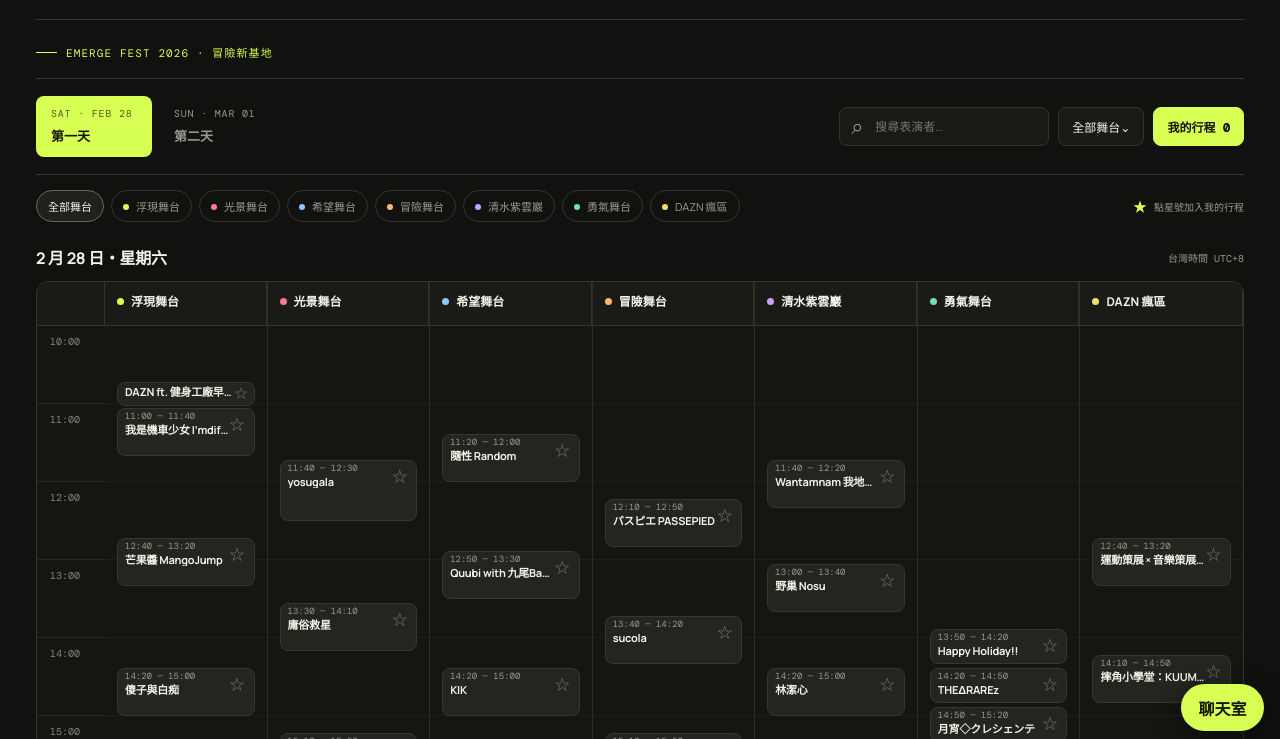
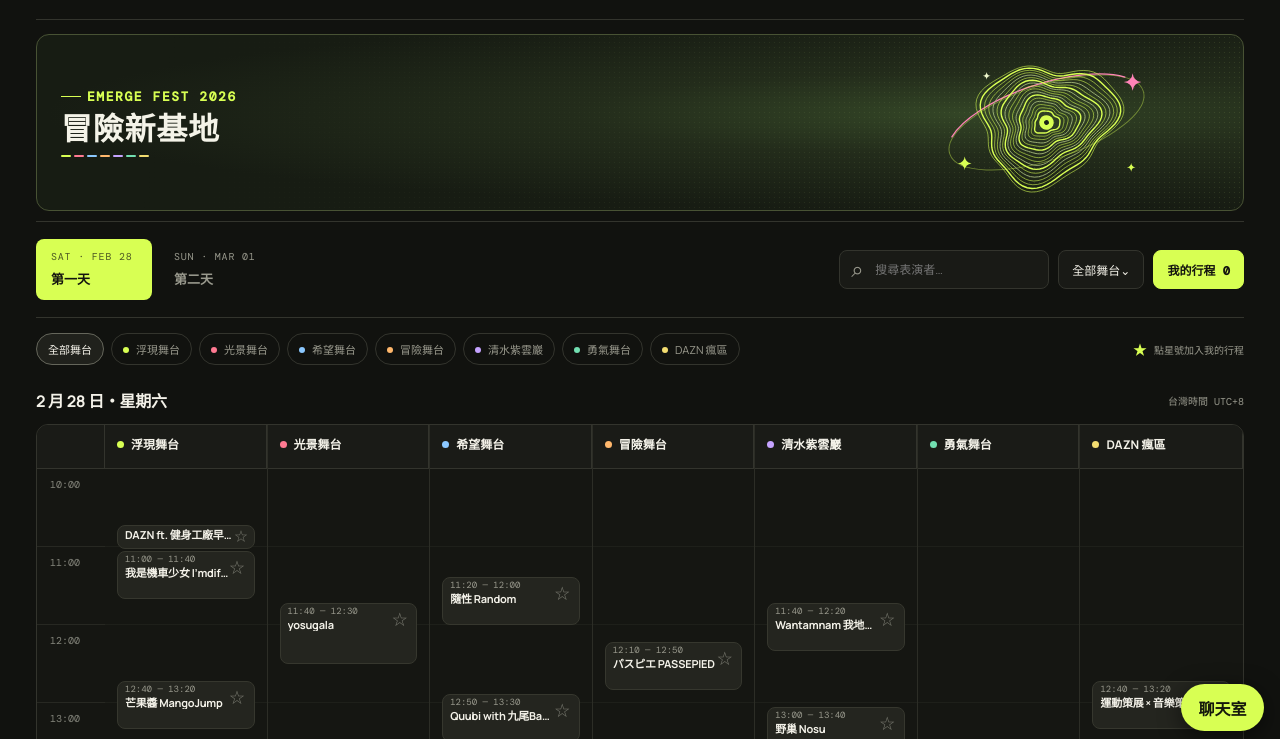
Before and after one commit to zhongkai886/afterstage-festival-timetable, a plain HTML site: page dist/index.html in a window 1280 px wide. Shown: the part 56-795 px from the top of the page. Drawn offline with nearby package versions, Linux system fonts and the light colour scheme.

Commit message:
Bring the festival poster soundwave into Afterstage

```diff
--- a/dist/index.html
+++ b/dist/index.html
@@ -362,4 +362,45 @@ addEventListener('online',watch);addEventListener('offline',()=>{stopUpdates();s
  render();
 })();
 </script>
+<style>
+.hero.as-wave-hero{position:relative;isolation:isolate;display:grid;grid-template-columns:minmax(0,1fr) clamp(130px,34%,345px);align-items:center;gap:4px;min-height:139px;margin:14px 0 10px;padding:14px clamp(12px,3vw,24px);border:1px solid #485234;border-radius:13px;overflow:hidden;background:radial-gradient(ellipse at 77% 45%,#334526 0%,#232c1b 30%,#171c13 70%)}
+.as-wave-hero::before{content:'';position:absolute;inset:0;z-index:-1;pointer-events:none;background-image:radial-gradient(#b0ca7024 .65px,transparent .85px);background-size:5px 5px;mask-image:linear-gradient(100deg,transparent 10%,#000 85%)}
+.as-wave-hero .as-wave-copy{min-width:0}.as-wave-hero .eyebrow{gap:6px;color:#d8ff53;font-weight:700;font-size:clamp(9px,1.45vw,13px);letter-spacing:.12em;white-space:nowrap}.as-wave-hero .eyebrow::before{width:10px;flex:none}.as-wave-hero .as-wave-venue{margin:6px 0 0;font-size:clamp(17px,3vw,31px);line-height:1.12;color:#f4f3e8;font-weight:850;letter-spacing:.025em}
+.as-wave-hero .as-spectrum{display:flex;gap:3px;margin-top:10px}.as-spectrum i{width:10px;height:2px;border-radius:2px}
+.as-wave-hero .as-wave-art{display:block;width:100%;height:clamp(94px,14vw,147px);pointer-events:none;overflow:visible}
+#planModal .modal{position:relative;isolation:isolate;border-top-color:#758951;background:linear-gradient(145deg,#202719,#1b1c18 43%)}
+#planModal .as-wave-watermark{position:absolute;top:0;right:9px;width:140px;height:84px;opacity:.20;z-index:-1;pointer-events:none}
+#planModal .modal-head{position:relative}#planModal #imagePlan{background:#29361c;border-color:#7c914e;color:#e6f7b6}
+#planModal .my-item{background:linear-gradient(102deg,#29301f,#25261f 46%);box-shadow:inset 3px 0 #879b57}
+#planModal .my-item.has-conflict{background:linear-gradient(102deg,#352626,#2a211f 52%);box-shadow:inset 3px 0 #ff83b7}
+@media(min-width:761px){.hero.as-wave-hero{min-height:174px}.as-wave-hero .eyebrow::before{width:20px}}
+@media(max-width:370px){.hero.as-wave-hero{grid-template-columns:minmax(0,1fr) 108px;min-height:104px;margin-top:9px;padding:8px 9px}.as-wave-hero .as-wave-art{height:82px}.as-wave-hero .eyebrow{letter-spacing:.06em}}
+</style>
+<script>
+(()=>{
+ const hero=document.querySelector('main > .hero'),plan=document.querySelector('#planModal .modal');if(!hero||!plan)return;
+ const NS='http://www.w3.org/2000/svg';
+ function shape(tag,attrs){const el=document.createElementNS(NS,tag);for(const [key,value] of Object.entries(attrs))el.setAttribute(key,String(value));return el}
+ function wave(css){
+  const svg=shape('svg',{class:css,viewBox:'-230 -151 460 302','aria-hidden':'true',focusable:'false'});
+  const orbit=shape('g',{transform:'rotate(-18)',fill:'none','stroke-linecap':'round'});
+  orbit.append(shape('ellipse',{rx:209,ry:77,stroke:'#d8ff5366','stroke-width':2}),shape('path',{d:'M-194 -32 A209 79 0 0 1 182 -39',stroke:'#ff83b7','stroke-width':2.6}));
+  for(let i=0;i<17;i++){
+   const r=26+i*7.3,phase=i*.11;let d='';
+   for(let j=0;j<96;j++){const a=j/96*Math.PI*2,rr=r*(1+.13*Math.sin(3*a+phase)+.043*Math.cos(7*a-phase));d+=(j?'L':'M')+(rr*Math.cos(a)).toFixed(1)+' '+(rr*.84*Math.sin(a)).toFixed(1)}
+   orbit.append(shape('path',{d:d+'Z',stroke:i%5===0?'#d8ff53':i%3===0?'#a4b77a':'#d8ff539e','stroke-width':i%5===0?2.9:1.7}));
+  }
+  orbit.append(shape('circle',{r:15,fill:'#d8ff53'}),shape('circle',{r:5,fill:'#192019'}),shape('circle',{cx:194,cy:-29,r:4,fill:'#ff83b7'}));svg.append(orbit);
+  for(const [x,y,r,fill] of [[177,-83,18,'#ff83b7'],[-168,84,14,'#d8ff53'],[174,92,9,'#d8ff53'],[-123,-96,8,'#edf5cb']]){
+   svg.append(shape('path',{d:'M0 -10 Q1 -1 10 0 Q1 1 0 10 Q-1 1 -10 0 Q-1 -1 0 -10Z',transform:'translate('+x+' '+y+') scale('+r/10+')',fill}));
+  }
+  return svg;
+ }
+ const copy=document.createElement('div'),venue=document.createElement('p'),spectrum=document.createElement('div'),eyebrow=hero.querySelector('.eyebrow');
+ if(!eyebrow)return;copy.className='as-wave-copy';venue.className='as-wave-venue';spectrum.className='as-spectrum';spectrum.setAttribute('aria-hidden','true');
+ const [festival,location]=eyebrow.textContent.split(' · ');eyebrow.textContent=festival;venue.textContent=location||'';
+ for(const stage of stages){const chip=document.createElement('i');chip.style.backgroundColor=stage.color;spectrum.append(chip)}
+ hero.classList.add('as-wave-hero');copy.append(eyebrow,venue,spectrum);hero.append(copy,wave('as-wave-art'));plan.prepend(wave('as-wave-watermark'));
+})();
+</script>
 </body></html>
```
